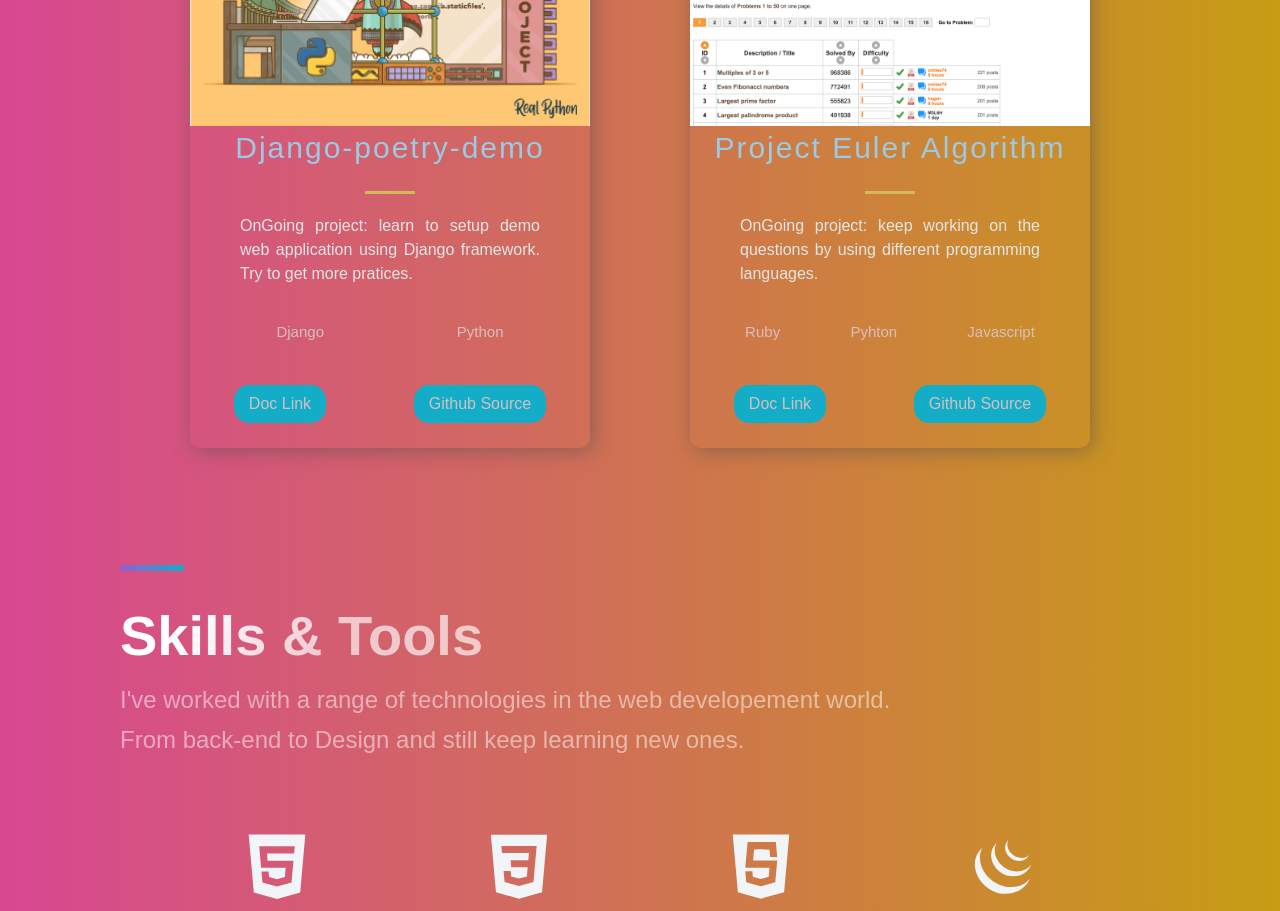
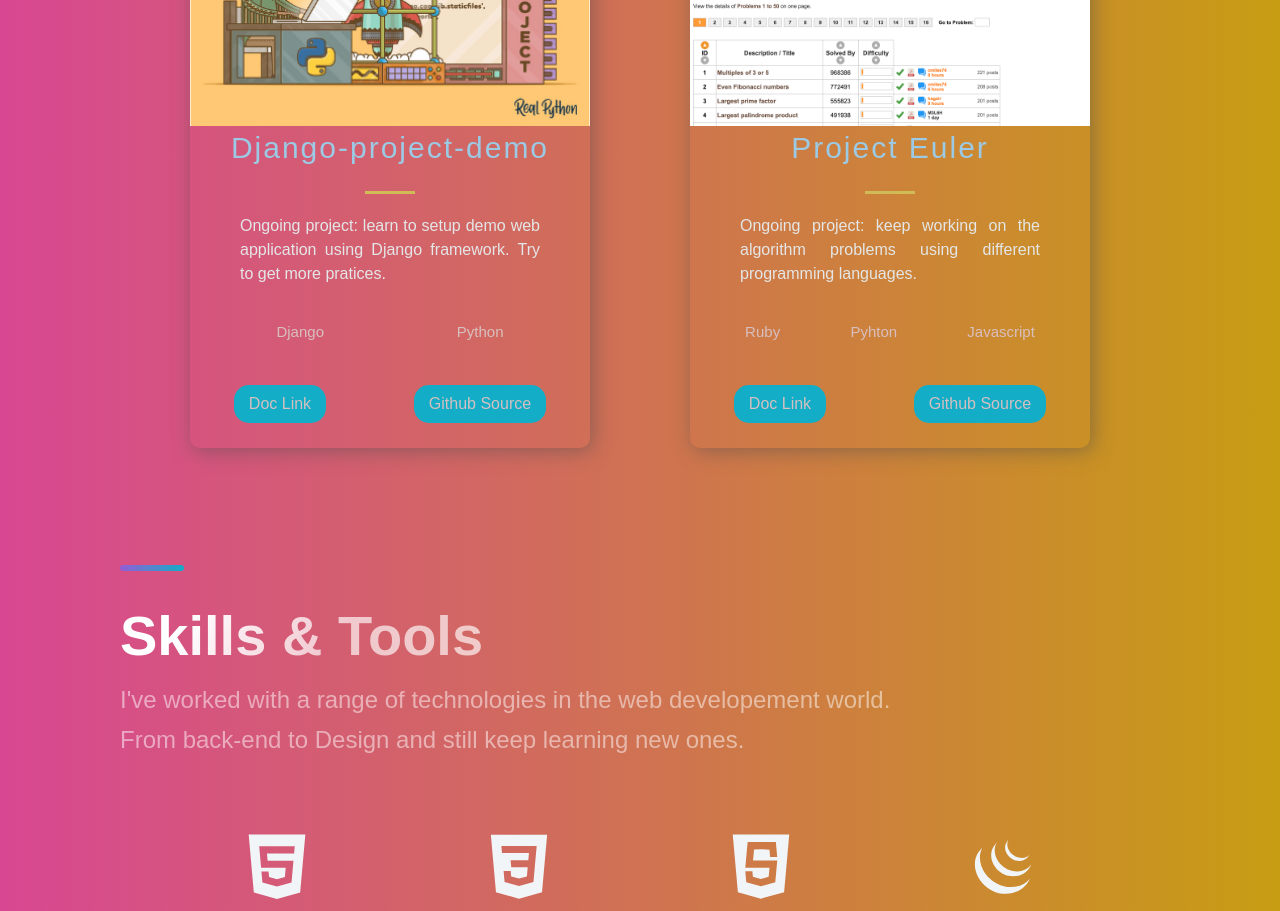
Before and after one commit to Lyndating/portfolio, a Next.js app: page / in a window 1280 px wide. Shown: the part 3400-4311 px from the top of the page. Built offline with nearby package versions, Linux system fonts and the light colour scheme.

Commit message:
fix project data typo

```diff
--- a/src/components/data/Data.js
+++ b/src/components/data/Data.js
@@ -36,8 +36,8 @@ export const projectList = [
         id: 3,
     },
     {
-        title: "Django-poetry-demo",
-        description: "OnGoing project: learn to setup demo web application using Django framework. Try to get more pratices.",
+        title: "Django-project-demo",
+        description: "Ongoing project: learn to setup demo web application using Django framework. Try to get more pratices.",
         image:"./images/Project5.png",
         tags: ["Django", "Python"],
         source: "https://github.com/Lyndating/Django_poetry_demo",
@@ -45,8 +45,8 @@ export const projectList = [
         id: 4,
     },
         {
-        title: "Project Euler Algorithm",
-        description: "OnGoing project: keep working on the questions by using different programming languages.",
+        title: "Project Euler",
+        description: "Ongoing project: keep working on the algorithm problems using different programming languages.",
         image:"./images/Project6.png",
         tags: ["Ruby","Pyhton", "Javascript"],
         source: "https://github.com/Lyndating/euler-projects",
```
